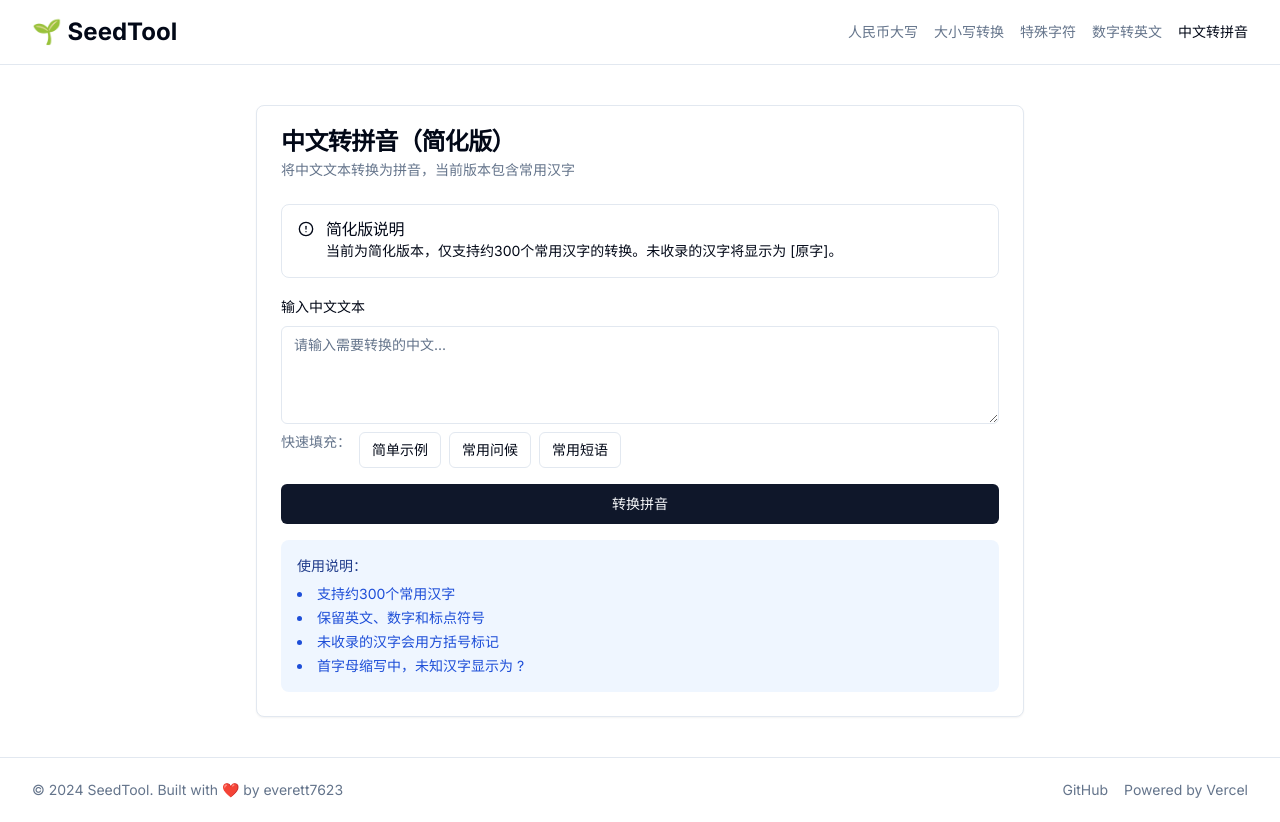
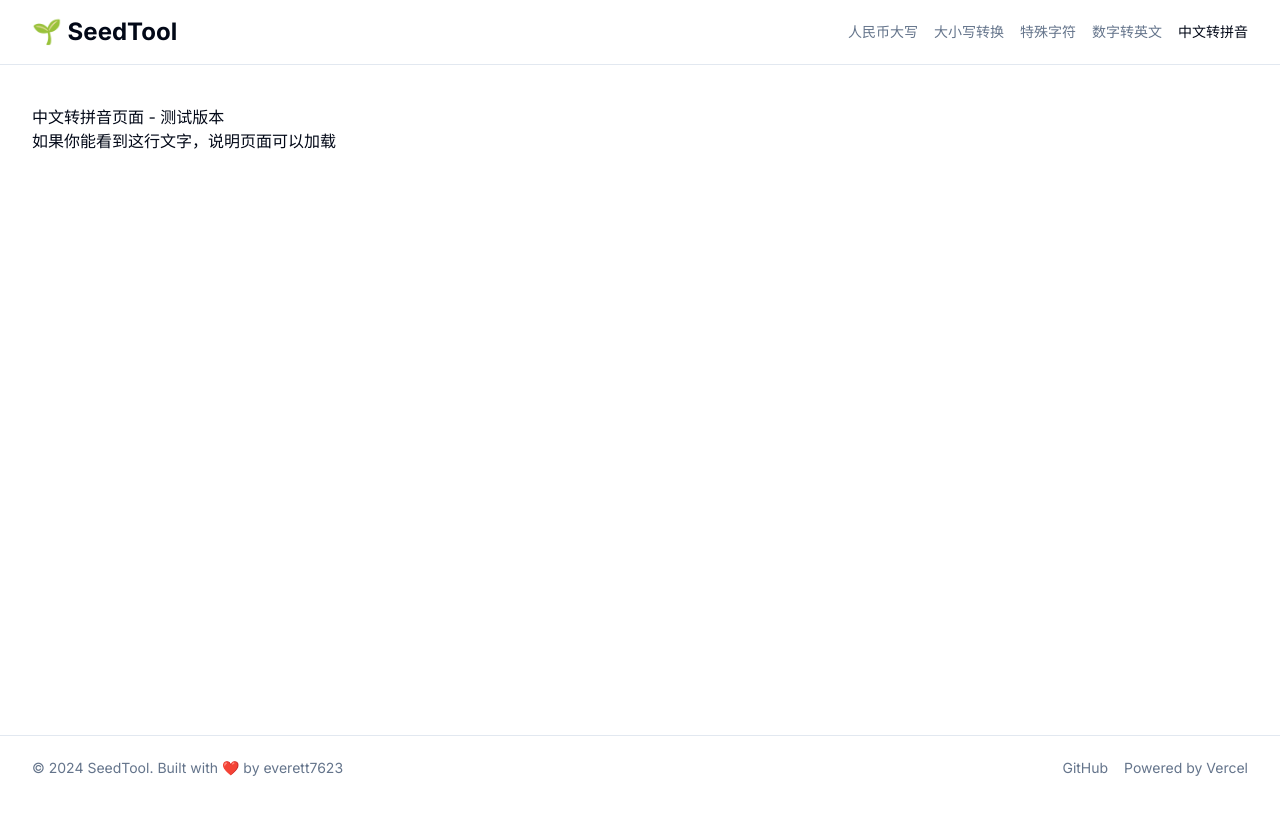
Before and after one commit to everett7623/Globokit, a Next.js app: page /tools/pinyin in a window 1280 px wide. After the commit the page ends 800 px from the top, so only its background shows below. Built offline with nearby package versions, Linux system fonts and the light colour scheme.

Commit message:
Update page.tsx

```diff
--- a/app/tools/pinyin/page.tsx
+++ b/app/tools/pinyin/page.tsx
@@ -1,226 +1,8 @@
-'use client'
-
-import { useState } from 'react'
-import { Card, CardHeader, CardTitle, CardDescription, CardContent } from '@/components/ui/card'
-import { Textarea } from '@/components/ui/textarea'
-import { Label } from '@/components/ui/label'
-import { Button } from '@/components/ui/button'
-import { CopyButton } from '@/components/tools/copy-button'
-import { AlertCircle } from 'lucide-react'
-import { Alert, AlertDescription, AlertTitle } from '@/components/ui/alert'
-
-// 基础拼音映射表（包含常用汉字）
-const pinyinMap: { [key: string]: string } = {
-  '一': 'yi', '二': 'er', '三': 'san', '四': 'si', '五': 'wu',
-  '六': 'liu', '七': 'qi', '八': 'ba', '九': 'jiu', '十': 'shi',
-  '百': 'bai', '千': 'qian', '万': 'wan', '亿': 'yi',
-  '中': 'zhong', '文': 'wen', '转': 'zhuan', '拼': 'pin', '音': 'yin',
-  '的': 'de', '是': 'shi', '在': 'zai', '有': 'you', '和': 'he',
-  '了': 'le', '不': 'bu', '我': 'wo', '你': 'ni', '他': 'ta',
-  '她': 'ta', '它': 'ta', '们': 'men', '这': 'zhe', '那': 'na',
-  '个': 'ge', '到': 'dao', '大': 'da', '小': 'xiao', '来': 'lai',
-  '去': 'qu', '上': 'shang', '下': 'xia', '左': 'zuo', '右': 'you',
-  '前': 'qian', '后': 'hou', '里': 'li', '外': 'wai', '多': 'duo',
-  '少': 'shao', '好': 'hao', '坏': 'huai', '高': 'gao', '低': 'di',
-  '长': 'chang', '短': 'duan', '新': 'xin', '旧': 'jiu', '快': 'kuai',
-  '慢': 'man', '早': 'zao', '晚': 'wan', '天': 'tian', '地': 'di',
-  '人': 'ren', '民': 'min', '国': 'guo', '家': 'jia', '公': 'gong',
-  '司': 'si', '工': 'gong', '作': 'zuo', '学': 'xue', '校': 'xiao',
-  '生': 'sheng', '活': 'huo', '用': 'yong', '品': 'pin', '电': 'dian',
-  '脑': 'nao', '话': 'hua', '机': 'ji', '器': 'qi', '车': 'che',
-  '路': 'lu', '水': 'shui', '火': 'huo', '山': 'shan', '河': 'he',
-  '海': 'hai', '空': 'kong', '气': 'qi', '风': 'feng', '雨': 'yu',
-  '雪': 'xue', '云': 'yun', '日': 'ri', '月': 'yue', '星': 'xing',
-  '春': 'chun', '夏': 'xia', '秋': 'qiu', '冬': 'dong', '年': 'nian',
-  '时': 'shi', '分': 'fen', '秒': 'miao', '今': 'jin', '明': 'ming',
-  '昨': 'zuo', '东': 'dong', '西': 'xi', '南': 'nan', '北': 'bei',
-  '京': 'jing', '州': 'zhou', '市': 'shi', '区': 'qu', '县': 'xian',
-  '村': 'cun', '街': 'jie', '道': 'dao', '号': 'hao', '楼': 'lou',
-  '层': 'ceng', '室': 'shi', '门': 'men', '窗': 'chuang', '桌': 'zhuo',
-  '椅': 'yi', '床': 'chuang', '书': 'shu', '本': 'ben', '笔': 'bi',
-  '纸': 'zhi', '画': 'hua', '图': 'tu', '色': 'se', '红': 'hong',
-  '黄': 'huang', '蓝': 'lan', '绿': 'lv', '白': 'bai', '黑': 'hei',
-  '名': 'ming', '字': 'zi', '号': 'hao', '码': 'ma', '价': 'jia',
-  '钱': 'qian', '元': 'yuan', '角': 'jiao', '分': 'fen', '买': 'mai',
-  '卖': 'mai', '贵': 'gui', '便': 'bian', '宜': 'yi', '货': 'huo',
-  '物': 'wu', '食': 'shi', '饭': 'fan', '菜': 'cai', '汤': 'tang',
-  '茶': 'cha', '酒': 'jiu', '肉': 'rou', '鱼': 'yu', '鸡': 'ji',
-  '蛋': 'dan', '面': 'mian', '包': 'bao', '米': 'mi', '油': 'you',
-  '盐': 'yan', '糖': 'tang', '果': 'guo', '瓜': 'gua', '豆': 'dou',
-  '菜': 'cai', '花': 'hua', '草': 'cao', '树': 'shu', '林': 'lin',
-  '对': 'dui', '错': 'cuo', '真': 'zhen', '假': 'jia', '美': 'mei',
-  '丑': 'chou', '爱': 'ai', '恨': 'hen', '情': 'qing', '意': 'yi',
-  '心': 'xin', '想': 'xiang', '思': 'si', '念': 'nian', '忘': 'wang',
-  '记': 'ji', '忆': 'yi', '梦': 'meng', '醒': 'xing', '睡': 'shui',
-  '觉': 'jue', '看': 'kan', '见': 'jian', '听': 'ting', '说': 'shuo',
-  '读': 'du', '写': 'xie', '唱': 'chang', '跳': 'tiao', '舞': 'wu',
-  '走': 'zou', '跑': 'pao', '飞': 'fei', '游': 'you', '泳': 'yong',
-  '打': 'da', '球': 'qiu', '玩': 'wan', '乐': 'le', '笑': 'xiao',
-  '哭': 'ku', '喊': 'han', '叫': 'jiao', '问': 'wen', '答': 'da',
-  '请': 'qing', '谢': 'xie', '对': 'dui', '起': 'qi', '再': 'zai',
-  '见': 'jian', '您': 'nin', '先': 'xian', '生': 'sheng', '女': 'nv',
-  '士': 'shi', '老': 'lao', '师': 'shi', '同': 'tong', '事': 'shi',
-  '朋': 'peng', '友': 'you', '父': 'fu', '母': 'mu', '亲': 'qin',
-  '子': 'zi', '儿': 'er', '孩': 'hai', '哥': 'ge', '姐': 'jie',
-  '弟': 'di', '妹': 'mei', '夫': 'fu', '妻': 'qi', '爸': 'ba',
-  '妈': 'ma', '爷': 'ye', '奶': 'nai', '叔': 'shu', '姨': 'yi',
-  '伯': 'bo', '姑': 'gu', '婶': 'shen', '舅': 'jiu', '姥': 'lao',
-};
-
 export default function PinyinPage() {
-  const [input, setInput] = useState('')
-  const [pinyinResult, setPinyinResult] = useState('')
-  const [initialsResult, setInitialsResult] = useState('')
-  const [unknownChars, setUnknownChars] = useState<string[]>([])
-
-  const handleConvert = () => {
-    if (!input.trim()) {
-      setPinyinResult('')
-      setInitialsResult('')
-      setUnknownChars([])
-      return
-    }
-
-    const chars = input.split('')
-    const pinyinArray: string[] = []
-    const initials: string[] = []
-    const unknown: string[] = []
-
-    chars.forEach(char => {
-      if (pinyinMap[char]) {
-        // 已知的汉字
-        pinyinArray.push(pinyinMap[char])
-        initials.push(pinyinMap[char][0].toUpperCase())
-      } else if (/[a-zA-Z0-9]/.test(char)) {
-        // 英文和数字保持原样
-        pinyinArray.push(char)
-        initials.push(char.toUpperCase())
-      } else if (/[\s\.,!?;:'"，。！？；：""''（）]/.test(char)) {
-        // 标点和空格
-        pinyinArray.push(char)
-      } else if (/[\u4e00-\u9fa5]/.test(char)) {
-        // 未知的汉字
-        pinyinArray.push(`[${char}]`)
-        initials.push('?')
-        if (!unknown.includes(char)) {
-          unknown.push(char)
-        }
-      } else {
-        // 其他字符
-        pinyinArray.push(char)
-      }
-    })
-
-    setPinyinResult(pinyinArray.join(' ').replace(/\s+/g, ' ').trim())
-    setInitialsResult(initials.join(''))
-    setUnknownChars(unknown)
-  }
-
-  const sampleTexts = [
-    { text: '中文转拼音', label: '简单示例' },
-    { text: '你好世界', label: '常用问候' },
-    { text: '我爱中国', label: '常用短语' },
-  ]
-
   return (
     <div className="container py-10">
-      <div className="mx-auto max-w-3xl">
-        <Card>
-          <CardHeader>
-            <CardTitle>中文转拼音（简化版）</CardTitle>
-            <CardDescription>
-              将中文文本转换为拼音，当前版本包含常用汉字
-            </CardDescription>
-          </CardHeader>
-          <CardContent className="space-y-4">
-            <Alert>
-              <AlertCircle className="h-4 w-4" />
-              <AlertTitle>简化版说明</AlertTitle>
-              <AlertDescription>
-                当前为简化版本，仅支持约300个常用汉字的转换。未收录的汉字将显示为 [原字]。
-              </AlertDescription>
-            </Alert>
-
-            <div className="space-y-2">
-              <Label htmlFor="input">输入中文文本</Label>
-              <Textarea
-                id="input"
-                placeholder="请输入需要转换的中文..."
-                value={input}
-                onChange={(e) => setInput(e.target.value)}
-                rows={4}
-              />
-
-              {/* 示例文本 */}
-              <div className="flex flex-wrap gap-2 mt-2">
-                <span className="text-sm text-muted-foreground">快速填充：</span>
-                {sampleTexts.map((sample, index) => (
-                  <Button
-                    key={index}
-                    variant="outline"
-                    size="sm"
-                    onClick={() => {
-                      setInput(sample.text)
-                      handleConvert()
-                    }}
-                  >
-                    {sample.label}
-                  </Button>
-                ))}
-              </div>
-            </div>
-
-            <Button onClick={handleConvert} className="w-full">
-              转换拼音
-            </Button>
-
-            {pinyinResult && (
-              <div className="space-y-4">
-                <div className="space-y-2">
-                  <div className="flex items-center justify-between">
-                    <Label>完整拼音</Label>
-                    <CopyButton text={pinyinResult} />
-                  </div>
-                  <div className="rounded-md border bg-muted p-4">
-                    <p className="text-lg">{pinyinResult}</p>
-                  </div>
-                </div>
-
-                {initialsResult && (
-                  <div className="space-y-2">
-                    <div className="flex items-center justify-between">
-                      <Label>拼音首字母</Label>
-                      <CopyButton text={initialsResult} />
-                    </div>
-                    <div className="rounded-md border bg-muted p-4">
-                      <p className="text-lg font-mono">{initialsResult}</p>
-                    </div>
-                  </div>
-                )}
-
-                {unknownChars.length > 0 && (
-                  <Alert variant="destructive">
-                    <AlertCircle className="h-4 w-4" />
-                    <AlertDescription>
-                      以下汉字暂未收录：{unknownChars.join('、')}
-                    </AlertDescription>
-                  </Alert>
-                )}
-              </div>
-            )}
-
-            <div className="rounded-lg bg-blue-50 p-4 text-sm">
-              <p className="font-medium text-blue-900 mb-2">使用说明：</p>
-              <ul className="list-disc list-inside space-y-1 text-blue-700">
-                <li>支持约300个常用汉字</li>
-                <li>保留英文、数字和标点符号</li>
-                <li>未收录的汉字会用方括号标记</li>
-                <li>首字母缩写中，未知汉字显示为 ?</li>
-              </ul>
-            </div>
-          </CardContent>
-        </Card>
-      </div>
+      <h1>中文转拼音页面 - 测试版本</h1>
+      <p>如果你能看到这行文字，说明页面可以加载</p>
     </div>
   )
 }
```
